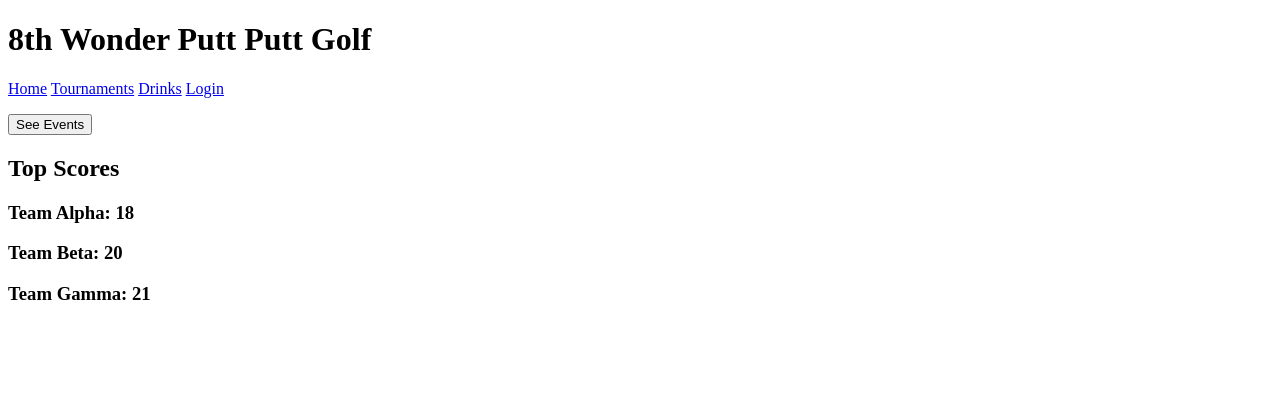
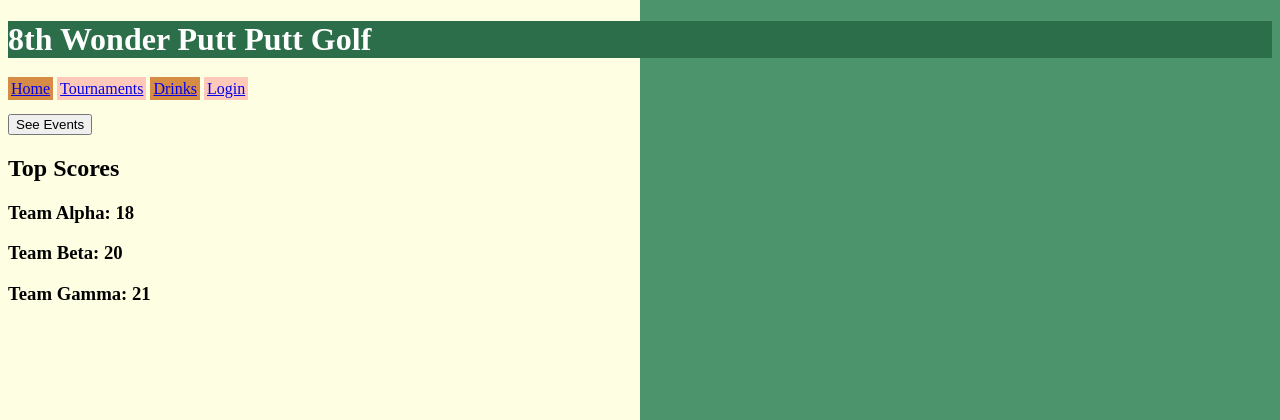
Before and after one commit to PokeGon/8th-Wonder, a Django app: page / in a window 1280 px wide. Shown: the top 420 px of the page. Run offline with Django 3.2, Linux system fonts and the light colour scheme.

Commit message:
Integrated the static css file with all the templates and began working on changing the appearance of the nav bar and the title for the page.

```diff
--- a/src/eighthwonder/settings.py
+++ b/src/eighthwonder/settings.py
@@ -11,6 +11,7 @@ https://docs.djangoproject.com/en/3.2/ref/settings/
 """
 
 from pathlib import Path
+import os
 
 # Build paths inside the project like this: BASE_DIR / 'subdir'.
 BASE_DIR = Path(__file__).resolve().parent.parent
@@ -129,6 +130,10 @@ USE_TZ = True
 
 STATIC_URL = '/static/'
 
+STATICFILES_DIRS = [
+    os.path.join(BASE_DIR, "static"),
+]
+
 # Default primary key field type
 # https://docs.djangoproject.com/en/3.2/ref/settings/#default-auto-field
 
--- a/src/main/static/styles.css
+++ b/src/main/static/styles.css
@@ -1,3 +1,21 @@
 body {
-    background: linear-gradient(to right, #FEFEE3 0%, #FEFEE3 50%, #4C956C 50%,#4C956C 100%);
+    background: linear-gradient(to right, #FEFEE3 0%, #FEFEE3 50%, #4C956C 50%, #4C956C 100%);
 }
+
+.navbutton1 {
+    border-style: solid;
+    border-color: #D68C45;
+    background: #D68C45;
+}
+
+.navbutton2 {
+    border-style: solid;
+    border-color: #FFC9B9;
+    background: #FFC9B9;
+}
+
+.pagetitle {
+    background: #2C6E49;
+    color: white;
+
+}
--- a/src/main/templates/404.html
+++ b/src/main/templates/404.html
@@ -7,7 +7,8 @@
     <meta name="author" content="8th Wonder">
     <meta name="viewport" content="width=device-width, initial-scale=1.0">
     <title>Main Page</title>
-
+    {% load static %}
+    <link rel="stylesheet" href="{% static 'styles.css' %}">
 </head>
 <body>
 {% include 'navBar.html' %}
--- a/src/main/templates/account.html
+++ b/src/main/templates/account.html
@@ -6,6 +6,8 @@
     <meta name="author" content="8th Wonder">
     <meta name="viewport" content="width=device-width, initial-scale=1.0">
     <title>Create Account</title>
+    {% load static %}
+    <link rel="stylesheet" href="{% static 'styles.css' %}">
 </head>
 
 <body>
--- a/src/main/templates/accountCreation.html
+++ b/src/main/templates/accountCreation.html
@@ -6,6 +6,8 @@
     <meta name="author" content="8th Wonder">
     <meta name="viewport" content="width=device-width, initial-scale=1.0">
     <title>Create Account</title>
+    {% load static %}
+    <link rel="stylesheet" href="{% static 'styles.css' %}">
 </head>
 
 <body>
--- a/src/main/templates/bank.html
+++ b/src/main/templates/bank.html
@@ -7,7 +7,8 @@
     <meta name="author" content="8th Wonder">
     <meta name="viewport" content="width=device-width, initial-scale=1.0">
     <title>Bank Page</title>
-
+    {% load static %}
+    <link rel="stylesheet" href="{% static 'styles.css' %}">
 </head>
 <body>
 {% include 'navBar.html' %}
--- a/src/main/templates/drinkEdit.html
+++ b/src/main/templates/drinkEdit.html
@@ -7,7 +7,8 @@
   <meta name="author" content="8th Wonder">
   <meta name="viewport" content="width=device-width, initial-scale=1.0">
   <title>Edit Drinks</title>
-
+  {% load static %}
+  <link rel="stylesheet" href="{% static 'styles.css' %}">
 </head>
 <body>
 
--- a/src/main/templates/drinkMeister.html
+++ b/src/main/templates/drinkMeister.html
@@ -7,7 +7,8 @@
     <meta name="author" content="8th Wonder">
     <meta name="viewport" content="width=device-width, initial-scale=1.0">
     <title>Orders</title>
-
+    {% load static %}
+    <link rel="stylesheet" href="{% static 'styles.css' %}">
 </head>
 <body>
 
--- a/src/main/templates/drinks.html
+++ b/src/main/templates/drinks.html
@@ -6,6 +6,8 @@
     <meta name="author" content="8th Wonder">
     <meta name="viewport" content="width=device-width, initial-scale=1.0">
     <title>Drinks</title>
+    {% load static %}
+    <link rel="stylesheet" href="{% static 'styles.css' %}">
 </head>
 
 <body>
--- a/src/main/templates/error.html
+++ b/src/main/templates/error.html
@@ -6,6 +6,8 @@
     <meta name="author" content="8th Wonder">
     <meta name="viewport" content="width=device-width, initial-scale=1.0">
     <title>Error</title>
+    {% load static %}
+    <link rel="stylesheet" href="{% static 'styles.css' %}">
 </head>
 
 <body>
--- a/src/main/templates/events.html
+++ b/src/main/templates/events.html
@@ -7,7 +7,8 @@
     <meta name="author" content="8th Wonder">
     <meta name="viewport" content="width=device-width, initial-scale=1.0">
     <title>Main Page</title>
-
+    {% load static %}
+    <link rel="stylesheet" href="{% static 'styles.css' %}">
 </head>
 <body>
 
--- a/src/main/templates/index.html
+++ b/src/main/templates/index.html
@@ -7,23 +7,19 @@
     <meta name="author" content="8th Wonder">
     <meta name="viewport" content="width=device-width, initial-scale=1.0">
     <title>Main Page</title>
-
+    {% load static %}
+    <link rel="stylesheet" href="{% static 'styles.css' %}">
 </head>
 <body>
     {% include 'navBar.html' %}
 
     <p></p>
 
-
     <a href="{% url 'events' %}"><input type="submit" value="See Events"></a>
-
-
     <div class="Top Scores">
-
         <h2>Top Scores</h2>
-
         <h3>Team Alpha: 18</h3>
         <h3>Team Beta: 20</h3>
         <h3>Team Gamma: 21</h3>
-
     </div>
+</body>
--- a/src/main/templates/login.html
+++ b/src/main/templates/login.html
@@ -6,6 +6,8 @@
     <meta name="author" content="8th Wonder">
     <meta name="viewport" content="width=device-width, initial-scale=1.0">
     <title>Login</title>
+    {% load static %}
+    <link rel="stylesheet" href="{% static 'styles.css' %}">
 </head>
 
 <body>
--- a/src/main/templates/logout.html
+++ b/src/main/templates/logout.html
@@ -6,6 +6,8 @@
     <meta name="author" content="8th Wonder">
     <meta name="viewport" content="width=device-width, initial-scale=1.0">
     <title>Create Account</title>
+    {% load static %}
+    <link rel="stylesheet" href="{% static 'styles.css' %}">
 </head>
 
 <body>
--- a/src/main/templates/navBar.html
+++ b/src/main/templates/navBar.html
@@ -1,21 +1,21 @@
-<h1> 8th Wonder Putt Putt Golf</h1>
+<h1 class="pagetitle"> 8th Wonder Putt Putt Golf</h1>
 
 <div>
 
-    <a href ="{% url 'home' %}" >Home</a>
-    <a href ="{% url 'events' %}" >Tournaments</a>
-    <a href ="{% url 'drinks' %}" >Drinks</a>
+    <a href ="{% url 'home' %}" class="navbutton1" >Home</a>
+    <a href ="{% url 'events' %}" class="navbutton2">Tournaments</a>
+    <a href ="{% url 'drinks' %}" class="navbutton1">Drinks</a>
 
 
 
 
     <span>
         {% if user.is_authenticated %}
-        <a href ="{% url 'account' %}" >Account</a>
-        <a href ="{% url 'logout' %}" >Log out</a>
+        <a href ="{% url 'account' %}" class="navbutton2">Account</a>
+        <a href ="{% url 'logout' %}" class="navbutton1">Log out</a>
         <span style = "float:right">Logged in as {{ user.username }} ({{ user.get_user_type_display }})</span>
         {% else %}
-            <a href ="{% url 'login' %}" >Login</a>
+            <a href ="{% url 'login' %}" class="navbutton2">Login</a>
         {% endif %}
     </span>
 </div>
--- a/src/main/templates/orderConfirmation.html
+++ b/src/main/templates/orderConfirmation.html
@@ -7,7 +7,8 @@
   <meta name="author" content="8th Wonder">
   <meta name="viewport" content="width=device-width, initial-scale=1.0">
   <title>Order Confirmation</title>
-
+  {% load static %}
+  <link rel="stylesheet" href="{% static 'styles.css' %}">
 </head>
 <body>
 
--- a/src/main/templates/tournament.html
+++ b/src/main/templates/tournament.html
@@ -5,6 +5,8 @@
     <meta name="description" content="Tournament">
     <meta name="author" content="8th Wonder">
     <meta name="viewport" content="width=device-width, initial-scale=1.0">
+    {% load static %}
+    <link rel="stylesheet" href="{% static 'styles.css' %}">
 </head>
 
 <body>
--- a/src/main/templates/transfer.html
+++ b/src/main/templates/transfer.html
@@ -7,7 +7,8 @@
     <meta name="author" content="8th Wonder">
     <meta name="viewport" content="width=device-width, initial-scale=1.0">
     <title>Main Page</title>
-
+    {% load static %}
+    <link rel="stylesheet" href="{% static 'styles.css' %}">
 </head>
 <body>
 
--- a/src/main/templates/verification.html
+++ b/src/main/templates/verification.html
@@ -3,6 +3,8 @@
 <head>
     <meta charset="UTF-8">
     <title>Verification Page</title>
+    {% load static %}
+    <link rel="stylesheet" href="{% static 'styles.css' %}">
 </head>
 <body>
 <h2>Sponsors</h2>
```
Also changed, not shown: src/main/static/CSSTester.html (deleted, +0 -11 lines). Lines whose indentation alone changed are shown as unchanged.
